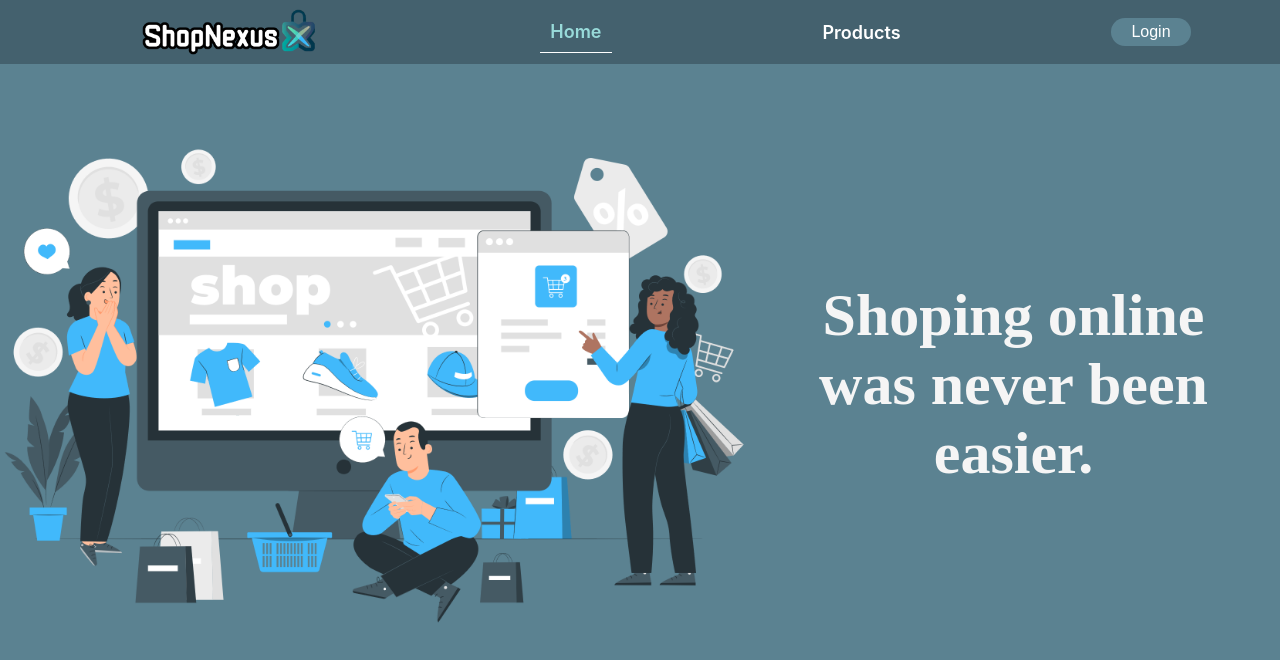
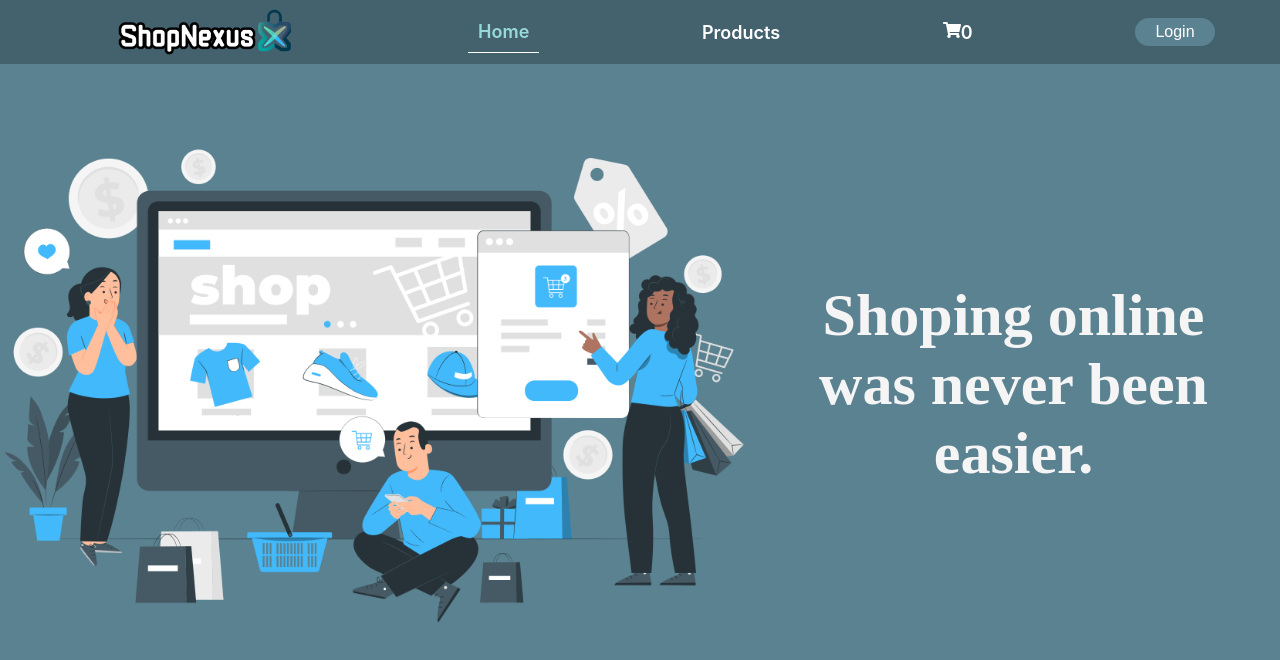
Before and after one commit to Tarik-Talic/ShopNexus, a React (Create React App) app: page / in a window 1280 px wide. Shown: the top 660 px of the page. Built offline with nearby package versions, Linux system fonts and the light colour scheme; no server answers; a web font is replaced by a local one.

Commit message:
New readMe file

```diff
--- a/src/components/header-cards/ProfileMenu.js
+++ b/src/components/header-cards/ProfileMenu.js
@@ -18,12 +18,6 @@ const ProfileMenu = () => {
           Profile <FaUser />
         </p>
       </NavLink>
-      <NavLink to="/shopping-cart" style={linkStyle}>
-        <p className="profile-link">
-          Cart <FaShoppingCart />
-          {totalItems}
-        </p>
-      </NavLink>
       <LogoutButton />
     </div>
   );
--- a/src/components/modals/checkout-modal/CheckOutModal.js
+++ b/src/components/modals/checkout-modal/CheckOutModal.js
@@ -4,6 +4,8 @@ import { useCart } from 'react-use-cart';
 import ChekcoutCard from '../../card/checkout-card/ChekcoutCard';
 import PaymentForm from '../../forms/payment/PaymentForm';
 import CompleteIcon from '../../../assets/images/icon-complete.svg';
+
+
 function CheckOutModal({ closeModal }) {
   const [succPayment, setSuccPayment] = useState(false);
   const { items, cartTotal, emptyCart, isEmpty } = useCart();
--- a/src/components/modals/product-modal/ProductModal.js
+++ b/src/components/modals/product-modal/ProductModal.js
@@ -59,7 +59,6 @@ function ProductModal(props) {
                   <div className="modal-cart" onClick={notifyCart}>
                     + Add to cart
                   </div>
-                  <div className="modal-cart">Buy Now</div>
                 </>
               ) : (
                 <p>Please Login to add items to cart.</p>
--- a/src/index.js
+++ b/src/index.js
@@ -27,7 +27,7 @@ root.render(
           <BrowserRouter>
             <App />
           </BrowserRouter>
-          <ReactQueryDevtools />
+          {/* <ReactQueryDevtools /> */}
         </QueryClientProvider>
       </CartProvider>
     </Auth0Provider>
--- a/src/layouts/header/Header.js
+++ b/src/layouts/header/Header.js
@@ -6,12 +6,15 @@ import { FontAwesomeIcon } from '@fortawesome/react-fontawesome';
 import { faBars } from '@fortawesome/free-solid-svg-icons';
 import LoginButton from '../../components/button/LoginButton';
 import Profile from '../../components/header-cards/Profile';
+import { FaShoppingCart } from 'react-icons/fa';
+import { useCart } from 'react-use-cart';
 
 function Header() {
   const linkStyle = {
     textDecoration: 'none',
     color: 'white',
   };
+  const { totalItems } = useCart();
   const navRef = useRef();
   const showNavBar = () => {
     navRef.current.classList.toggle('responsive-nav');
@@ -30,6 +33,12 @@ function Header() {
             <li> Products </li>
           </NavLink>
 
+          <NavLink to="/shopping-cart" style={linkStyle}>
+            <li>
+              <FaShoppingCart />
+              {totalItems}
+            </li>
+          </NavLink>
           <span className="profile-container">
             <LoginButton />
             <Profile />
```
Also changed, not shown: src/components/modals/checkout-modal/CheckOutModal.css (+19 -5 lines), 2 other files (tests, documents, lock files or other folders).
